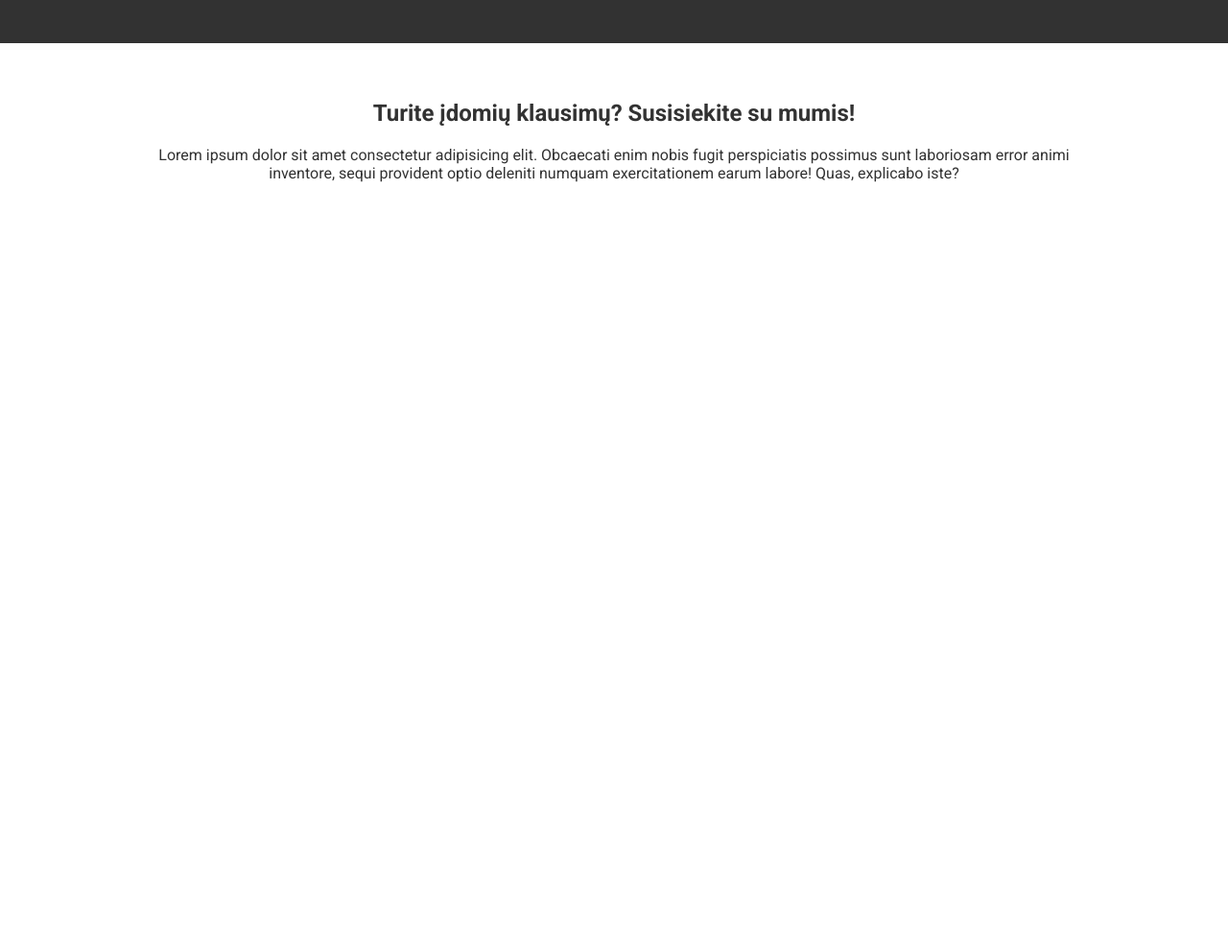
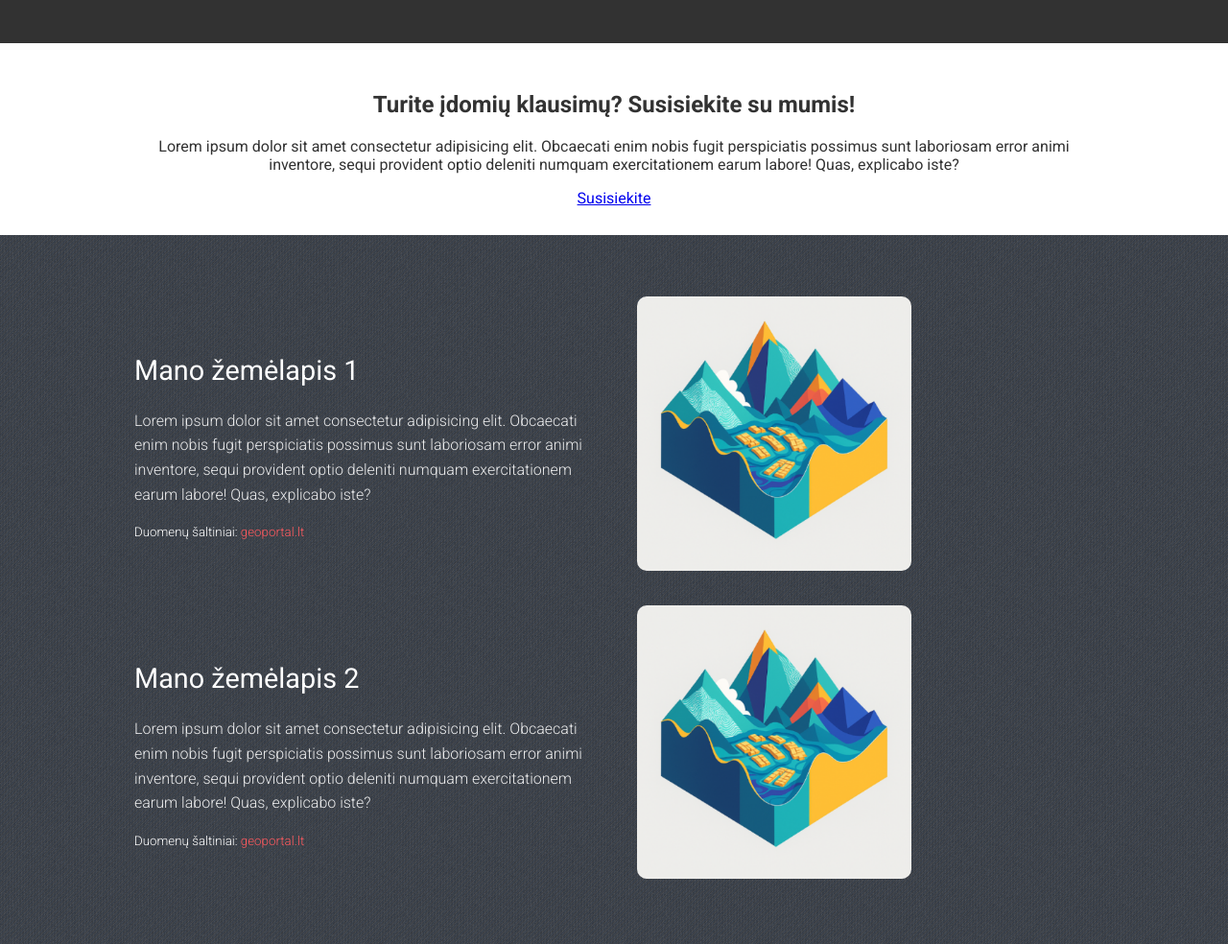
Before and after one commit to AndriusGeo/andriusgeo.github.io, a plain HTML site: page index.html in a window 1280 px wide. Shown: the part 1118-2102 px from the top of the page at 96% size. Before the commit the page ends 1363 px from the top, so only its background shows below. Drawn offline with Linux system fonts and the light colour scheme.

Commit message:
Update main page style, add contact form

```diff
--- a/index.html
+++ b/index.html
@@ -24,6 +24,12 @@
           />
         </div>
         <h3 class="page-header-title">Mano žemėlapių portalas</h3>
+        <div class="navigation">
+          <nav>
+            <a href="#intro">Pradžia</a> | <a href="#services">Paslaugos</a> |
+            <a href="#contacts">Kontaktai</a>
+          </nav>
+        </div>
       </div>
     </header>
 
@@ -71,6 +77,56 @@
           inventore, sequi provident optio deleniti numquam exercitationem earum
           labore! Quas, explicabo iste?
         </p>
+        <a href="pages/contact.html" class="button" target="_blank"
+          >Susisiekite</a
+        >
+      </div>
+    </section>
+
+    <section id="maps">
+      <div class="content-container">
+        <div class="maps-description">
+          <h2>Mano žemėlapis 1</h2>
+          <p>
+            Lorem ipsum dolor sit amet consectetur adipisicing elit. Obcaecati
+            enim nobis fugit perspiciatis possimus sunt laboriosam error animi
+            inventore, sequi provident optio deleniti numquam exercitationem
+            earum labore! Quas, explicabo iste?
+          </p>
+          <small
+            >Duomenų šaltiniai:
+            <a href="https://geoportal.lt" target="_blank"
+              >geoportal.lt</a
+            ></small
+          >
+        </div>
+        <div class="maps-description">
+          <a href="1_praktinis/map_1.html"
+            ><img class="map-image" src="img/bg_intro.png"
+          /></a>
+        </div>
+      </div>
+      <div class="content-container">
+        <div class="maps-description">
+          <h2>Mano žemėlapis 2</h2>
+          <p>
+            Lorem ipsum dolor sit amet consectetur adipisicing elit. Obcaecati
+            enim nobis fugit perspiciatis possimus sunt laboriosam error animi
+            inventore, sequi provident optio deleniti numquam exercitationem
+            earum labore! Quas, explicabo iste?
+          </p>
+          <small
+            >Duomenų šaltiniai:
+            <a href="https://geoportal.lt" target="_blank"
+              >geoportal.lt</a
+            ></small
+          >
+        </div>
+        <div class="maps-description">
+          <a href="1_praktinis/map_2.html">
+            <img class="map-image" src="img/bg_intro.png" />
+          </a>
+        </div>
       </div>
     </section>
   </body>
--- a/style.css
+++ b/style.css
@@ -52,44 +52,59 @@ html, body, div {
   max-width: 60%;
 }
 
-#services {
+#services, #maps {
   background-color: #323232;
   color: white;
   padding: 3em 0;
 }
 
-#services .content-container{
+#maps {
+  background-image: url("img/bg-black-v2.webp");
+}
+
+#services .content-container, #maps .content-container{
   display: flex;
   gap: 3em;
   flex-wrap: wrap;
   align-items: center;
 }
 
-.service-description {
+.service-description, .maps-description {
   flex-basis: 450px;
   flex-grow: 1;
   font-weight: 300;
   padding: 1em 0;
 }
 
-.service-description h2 {
+.service-description h2, .maps-description h2{
   font-size: 1.8em;
   margin-bottom: 0.8em;
   font-weight: 400;
 }
 
-.service-description p {
+.service-description p, .maps-description p{
   line-height: 1.6;
   opacity: 0.9;
 }
 
-.service-description a {
+.service-description a, .maps-description a{
   color: #ff5a5f;
   text-decoration: none;
 }
 
-.service-description a:hover {
+.service-description a:hover, .maps-description a:hover{
   text-decoration: underline;
+}
+
+.map-image {
+  max-width: 60%;
+  height: auto;
+  border-radius: 10px;
+}
+
+.map-image:hover {
+  transform: scale(1.05);
+  transition: transform 0.3s ease;
 }
 
 .page-header-title {
@@ -105,3 +120,26 @@ html, body, div {
   align-items: center;
   text-align: center;
 }
+
+/*
+Navigacijos konfigūracija
+*/
+nav a {
+  color: #323232;
+  text-decoration: none;
+  font-size: 0.9em;
+  font-weight: 300;
+}
+
+nav a:hover {
+  text-decoration: underline;
+}
+
+
+/*
+  Kontaktų formos stilius
+*/
+
+.form-container {
+  height: 1300px;
+}
```
Also changed, not shown: pages/contact.html (added, +47 -0 lines), img/bg-black-v2.webp (added).
